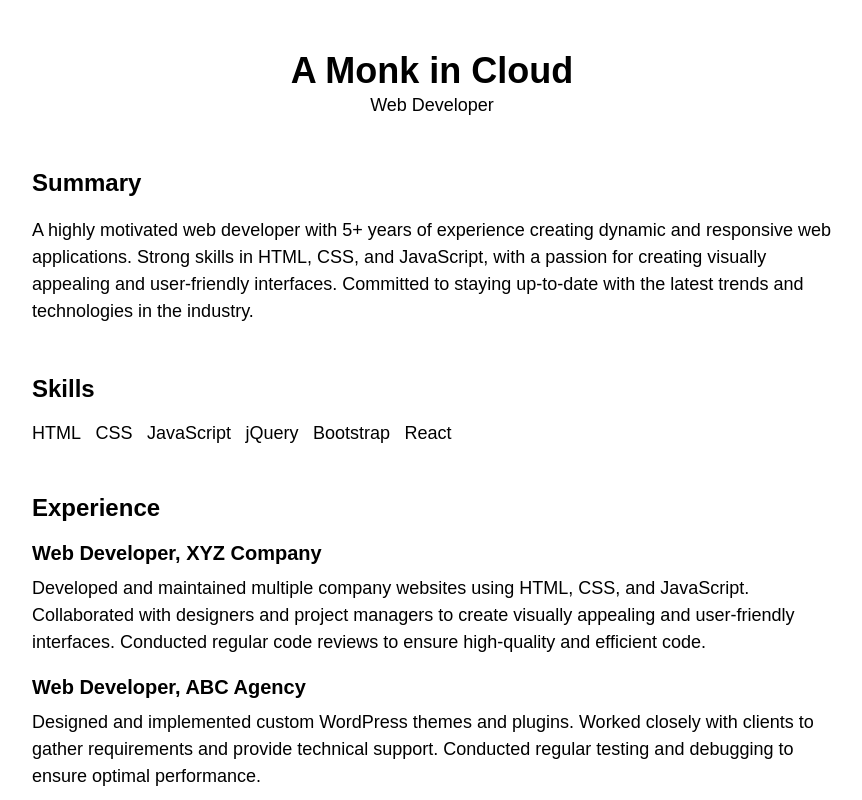
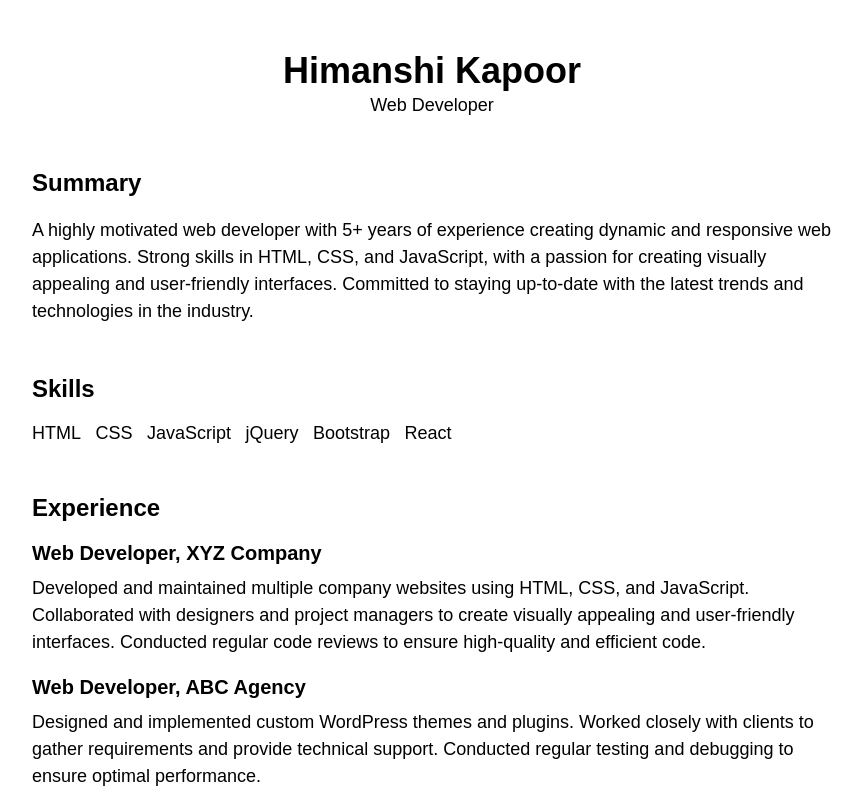
Before and after one commit to Himanshi270790/host-resume-on-ec2, a plain HTML site: page index.html in a window 1280 px wide. Shown: the top 800 px of the page, without its empty margins (208-1070 px from the left). Drawn offline with Linux system fonts and the light colour scheme.

Commit message:
Update index.html

```diff
--- a/index.html
+++ b/index.html
@@ -7,7 +7,7 @@
 <body>
 	<div class="container">
 		<header>
-			<h1>A Monk in Cloud</h1>
+			<h1>Himanshi Kapoor</h1>
 			<p>Web Developer</p>
 		</header>
 		<section>
```
